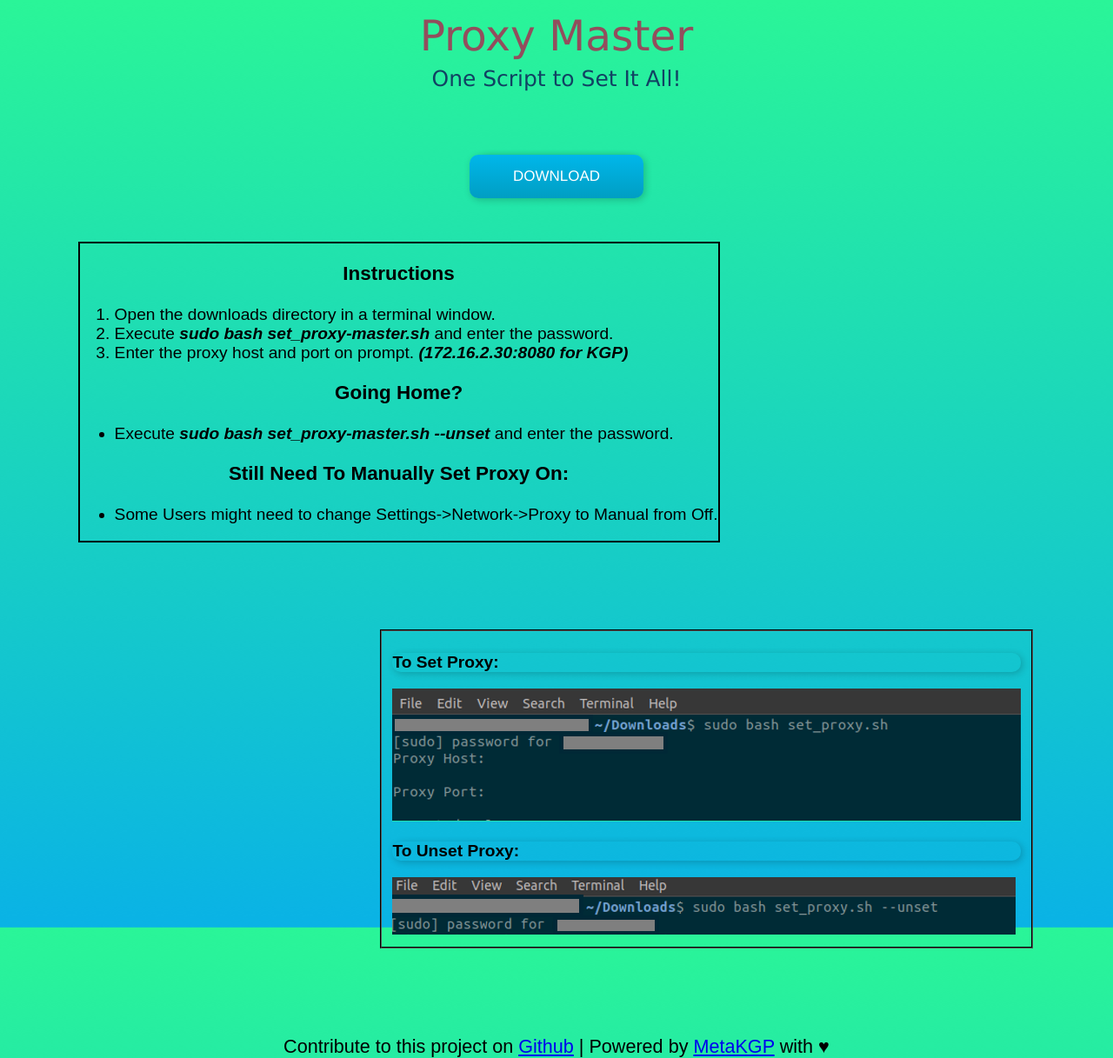
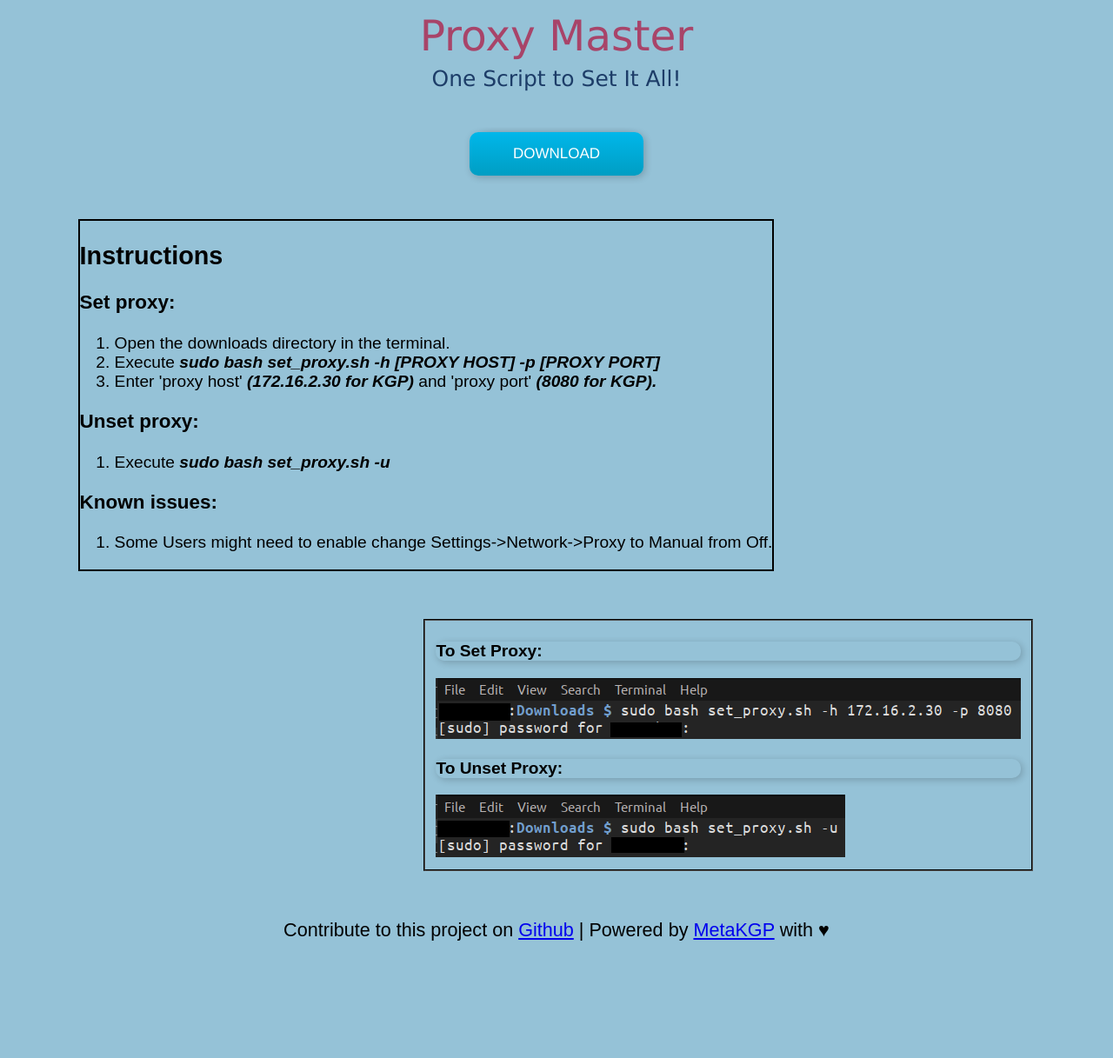
Before and after one commit to thealphadollar/set_proxy, a Flask app: page / in a window 1280 px wide. Shown: the whole page at 87% size. After the commit the page ends 1082 px from the top, so only its background shows below. Run offline with Flask 2, Linux system fonts and the light colour scheme.

Commit message:
Changed instructions, background,images and dimensions

```diff
--- a/app.py
+++ b/app.py
@@ -9,4 +9,5 @@ def hello_world():
 
 
 if __name__ == '__main__':
-    app.run(debug=True)
+    app.debug=True
+    app.run(host='0.0.0.0')
--- a/static/style.css
+++ b/static/style.css
@@ -1,6 +1,6 @@
 body {
     font-family: 'Archivo', sans-serif;
-    background: url('../static/wallpaper.png') no-repeat fixed;
+     background: rgb(149, 194, 215);
     -webkit-background-size: cover;
     -moz-background-size: cover;
     -o-background-size: cover;
@@ -11,6 +11,7 @@ body {
     display: block;
     position: absolute;
     width: 100%;
+
 }
 #head{
     margin-top: 1%;
@@ -20,7 +21,7 @@ body {
 }
 #head2{
     margin-top:-2%;
-    margin-bottom: -8%;
+    margin-bottom: -10%;
     text-align: center;
     color: rgba(16,47,92,0.9);
     font:normal 1.95vw Lucida Sans Unicode,Lucida Grande,sans-serif;
@@ -30,7 +31,7 @@ body {
 }
 .image{
     float:right;
-    margin-bottom: 100px;
+    margin-bottom: 55px;
     right: 7%;
     position: relative;
     display: block;
@@ -40,7 +41,7 @@ body {
     font-size: 120%;
     border:2px solid black;
     width: auto;
-    margin-bottom: 100px;
+    margin-bottom: 55px;
     left: 7%;
     position: relative;
     display: block;
--- a/templates/index.html
+++ b/templates/index.html
@@ -1,42 +1,48 @@
  <!DOCTYPE html>
 <html lang="en">
 <head>
+    <meta charset="utf-8">
+    <meta http-equiv="X-UA-Compatible" content="IE=edge">
     <title>Proxy Master</title>
+    <link rel="shortcut icon" href="{{ url_for('static', filename='favicon.ico') }}">
     <link rel="stylesheet" type="text/css" href="../static/style.css" />
 </head>
+
 <body>
 	<h1 id="head">Proxy Master</h1>
 	<h2 id="head2">One Script to Set It All!</h2>
 	<div class="button">
-        <a href="../static/set_proxy-master.sh" download="set_proxy.sh">Download</a>
-        <p class="bottom">set_proxy-master.sh</p>
+        <a href="../static/set_proxy.sh" download="set_proxy.sh">Download</a>
+        <p class="bottom">set_proxy.sh</p>
     </div>
     <div class="info">
-    	<h3 style="text-align: center;">Instructions</h3>
+    	<h2 style="text-align: left;">Instructions</h2>
+	<h3 style="text-align: left;">Set proxy:</h3>
     	<ol>
-    		<li>Open the downloads directory in a terminal window.</li>
-    		<li>Execute <b><em>sudo bash set_proxy-master.sh</em></b> and enter the password.</li>
-    		<li>Enter the proxy host and port on prompt. <em><b>(172.16.2.30:8080 for KGP)</b></em></li>
+    		<li>Open the downloads directory in the terminal.</li>
+    		<li>Execute <b><em>sudo bash set_proxy.sh -h [PROXY HOST] -p [PROXY    				PORT]</em></b></li>
+    		<li> Enter 'proxy host' <b><em>(172.16.2.30 for KGP)</em></b> and 'proxy 				port' <b><em>(8080 for KGP).</em></b></li>
         </ol>
-        <h3 style="text-align: center;">Going Home?</h3>
-        <ul>
-            <li>Execute <b><em>sudo bash set_proxy-master.sh --unset</em></b> and enter the password. </li>
-        </ul>
-        <h3 style="text-align: center;">Still Need To Manually Set Proxy On:</h3>
-        <ul>
-            <li>Some Users might need to change Settings->Network->Proxy to Manual from Off.</li>
-        </ul>
+        <h3 style="text-align: left;">Unset proxy:</h3>
+        <ol>
+            <li>Execute <b><em>sudo bash set_proxy.sh -u</em></b></li>
+        </ol>
+        <h3 style="text-align: left;">Known issues:</h3>
+        <ol>
+            <li>Some Users might need to enable change Settings->Network->Proxy to 		   Manual from Off.</li>
+        </ol>
     </div>
     <div class="image">
     	<fieldset>
     		<p style="font-size: 120%"><b>To Set Proxy:</b></p>
-    		<img src="../static/top.png">
+    		<img src="../static/SettingProxy.png">
         	<p style="font-size: 120%"><b>To Unset Proxy:</b></p>
-        	<img src="../static/bottom.png">
+        	<img src="../static/UnsettingProxy.png">
         </fieldset>
     </div>
     <br><br>
 </body>
+
 <footer class="footer">Contribute to this project on <a href="https://github.com/CodeStash-KGP/set_proxy" target="_blank">Github</a> | Powered by <a href="https://www.facebook.com/codestashkgp/" target="_blank">MetaKGP</a> with ♥</footer>
 
 </html>
```
Also changed, not shown: README.md, static/SettingProxy.png (added), static/UnsettingProxy.png (added), static/bottom.png (deleted), static/top.png (deleted), 2 other files.
